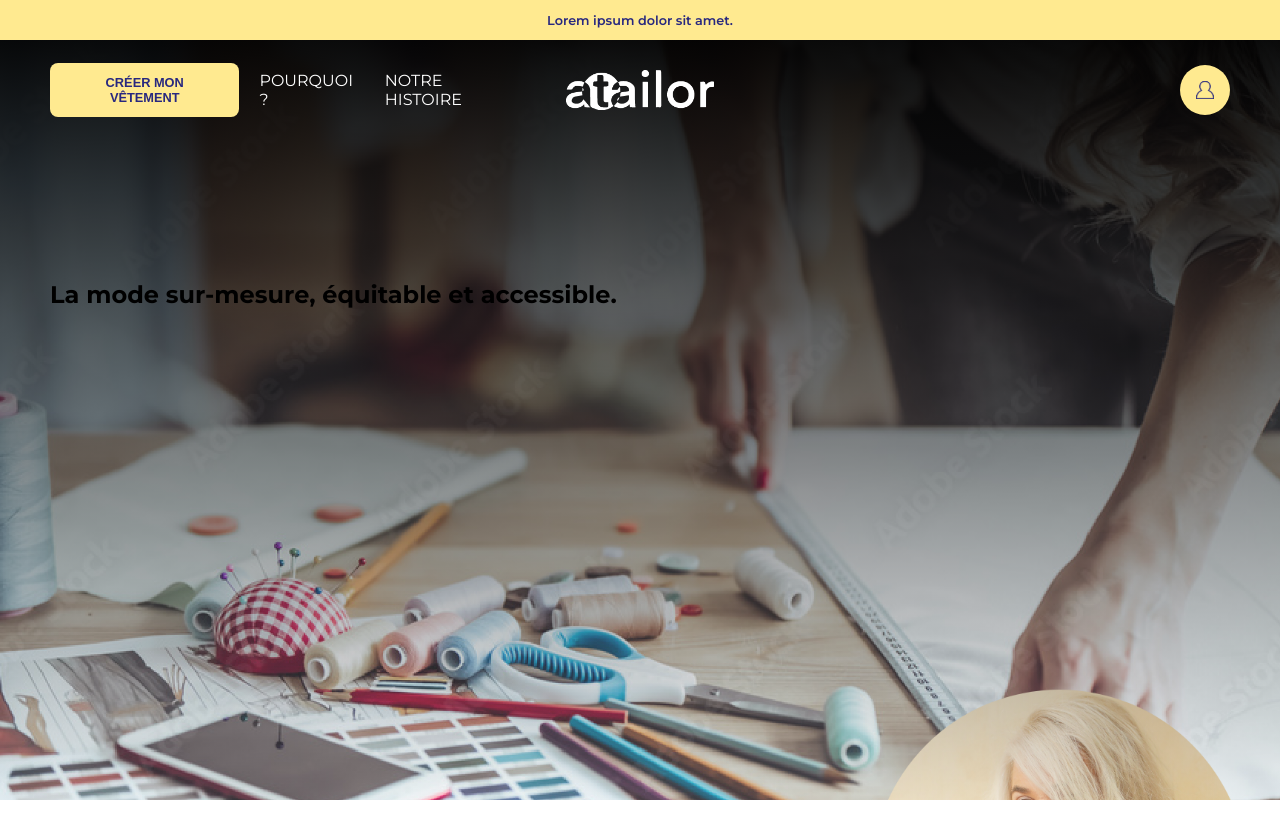
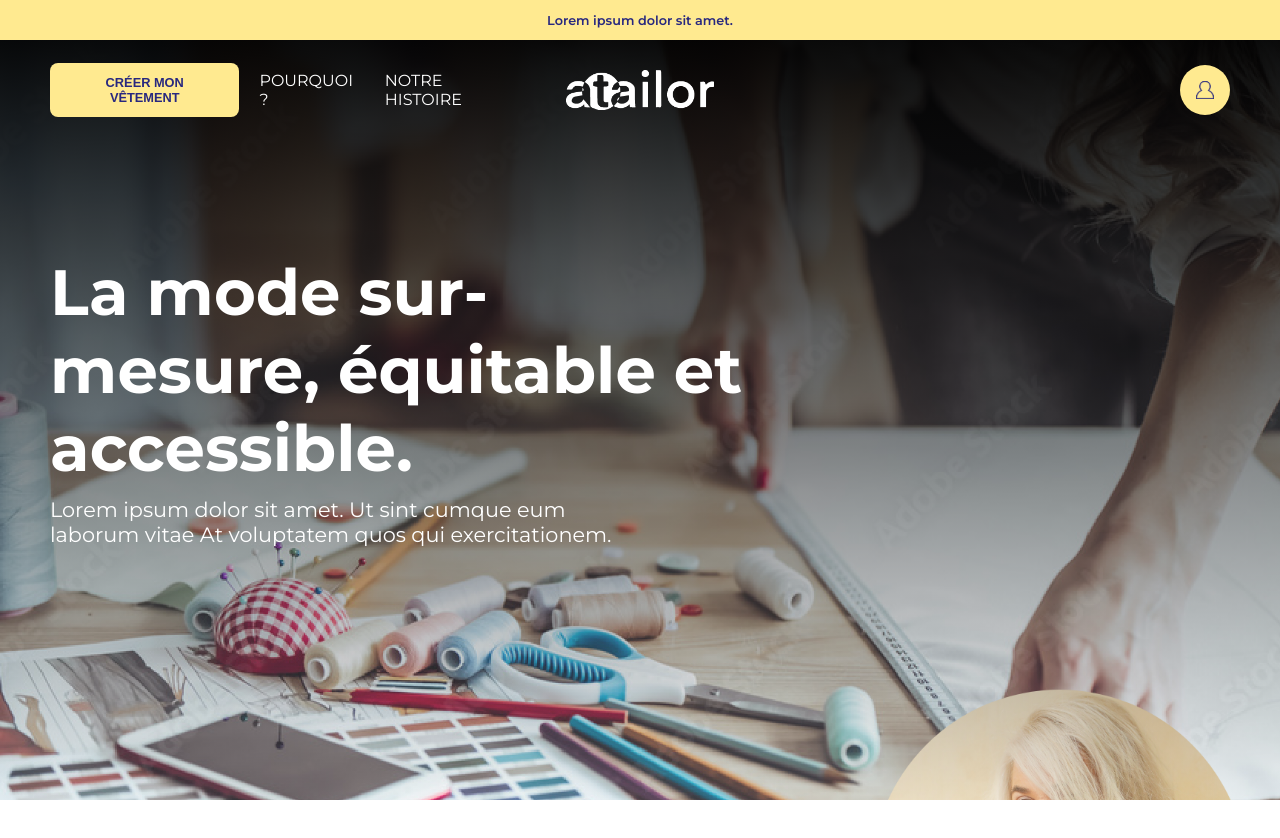
Before and after one commit to localtoast3000/atailor, a Next.js app: page / in a window 1280 px wide. Shown: the top 838 px of the page. Built offline with nearby package versions, Linux system fonts and the light colour scheme.

Commit message:
ADDED: header

```diff
--- a/src/components/home_page/landing/landing.js
+++ b/src/components/home_page/landing/landing.js
@@ -35,6 +35,10 @@ export default function Landing() {
         </div>
         <header className={styles.headerContainer}>
           <h1>La mode sur-mesure, équitable et accessible.</h1>
+          <p>
+            Lorem ipsum dolor sit amet. Ut sint cumque eum laborum vitae At voluptatem
+            quos qui exercitationem.
+          </p>
         </header>
       </div>
     </section>
--- a/src/components/home_page/landing/landing.module.css
+++ b/src/components/home_page/landing/landing.module.css
@@ -48,3 +48,17 @@
   justify-self: end;
   grid-column: 5;
 }
+.headerContainer {
+  width: 100%;
+}
+.headerContainer h1 {
+  font-size: 4rem;
+  color: var(--white);
+  width: 60%;
+  margin-bottom: 10px;
+}
+.headerContainer p {
+  font-size: 1.3rem;
+  color: var(--white);
+  width: 50%;
+}
```
